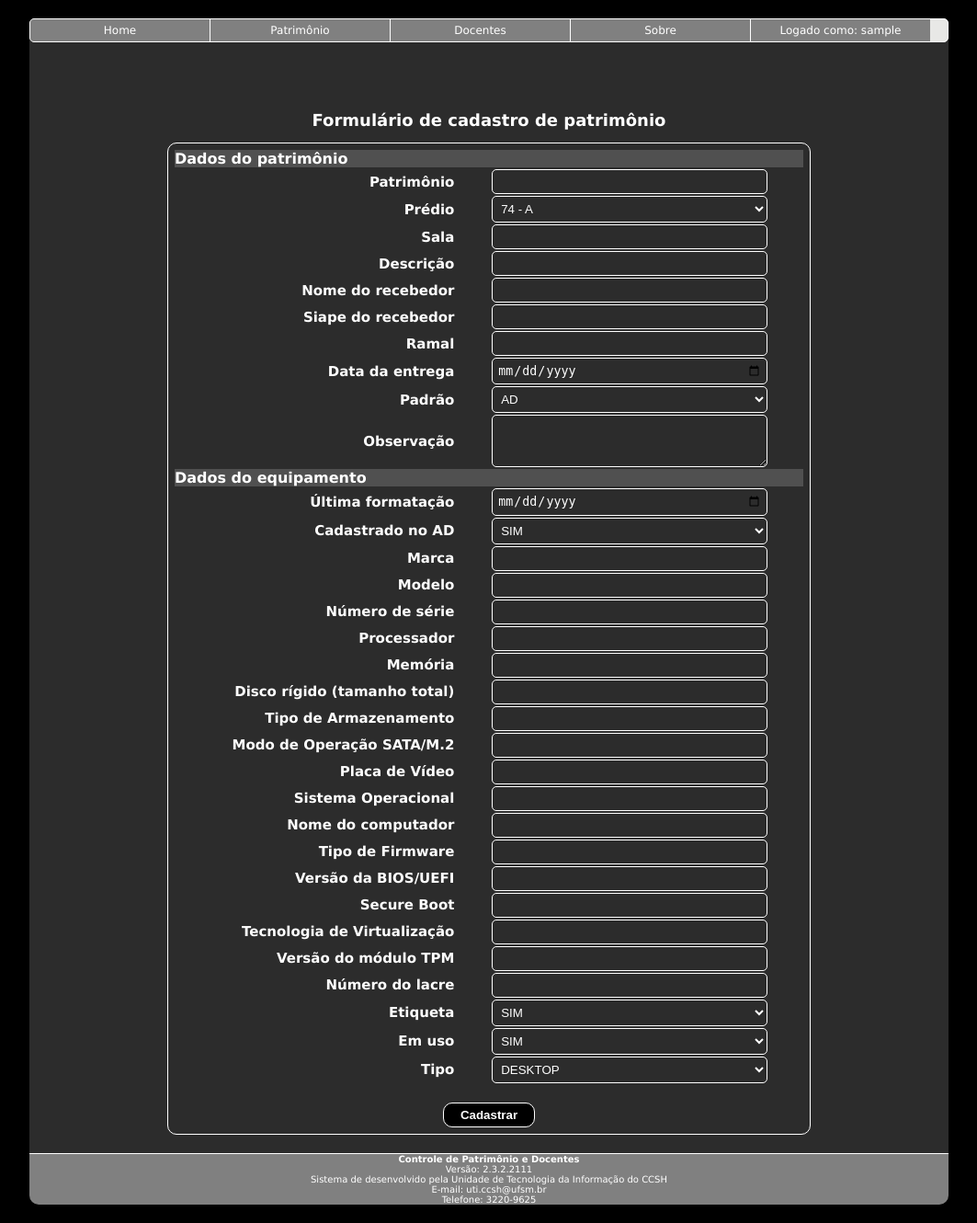
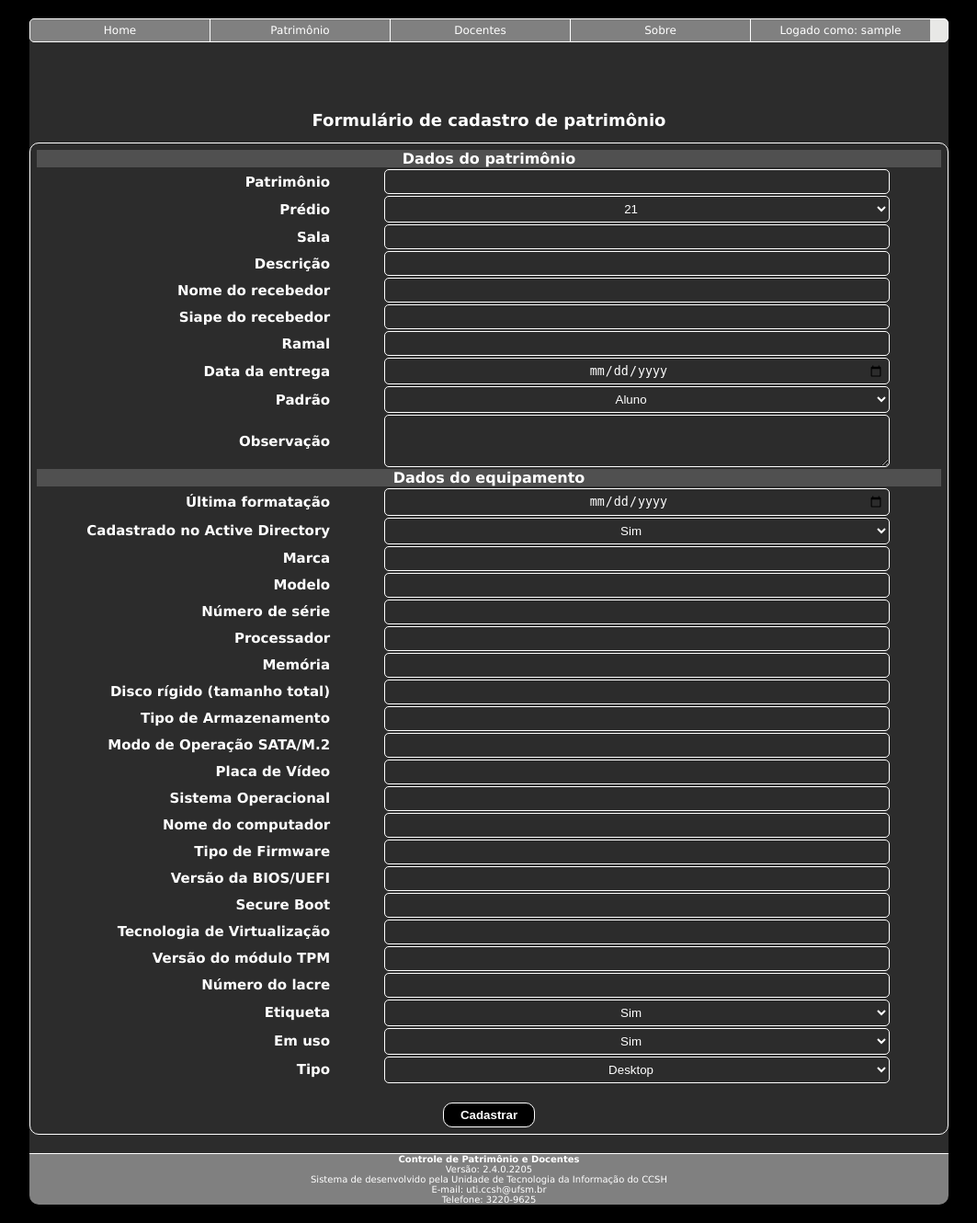
Before and after one commit to Kevin64/asset-and-personnel-control-system, a PHP site: page /frmCadPatrimonio.php in a window 1280 px wide. Shown: the whole page at 92% size, without its empty margins (108-1171 px from the left). Run offline with PHP 8.4, Linux system fonts and the light colour scheme; the visitor is signed in with stand-in values (Sample User, id 1).

Commit message:
Changes and Improvements
- Added a CMOS replacement and support ticket number fields on register.
- Re-added OS registration when in maintenance mode.
- Split format and maintenance texts from date.
- Added a SIAPE field to register which employee received the device. (Registered through FOP).
- Changed how dropdown options are displayed on forms. Not in all capital letters anymore.
- Changed some layout and style settings.

```diff
--- a/consultarPatrimonio.php
+++ b/consultarPatrimonio.php
@@ -60,9 +60,9 @@ $totalSalas = mysql_num_rows(mysql_query("select * from patrimonio"));
 
 		$emUsoOk = substr($emUso, 0, 1);
 
-		if ($emUsoOk == "N") $emUso = "NÃO";
+		if ($emUsoOk == "N") $emUso = "Não";
 
-		if ($emUso == "NÃO") {
+		if ($emUso == "Não") {
 			$cor = "red";
 		} else {
 			$cor = "green";
--- a/css/estilos.css
+++ b/css/estilos.css
@@ -53,6 +53,6 @@ body {
 #separador {
 	background-color: rgb(80, 80, 80);
 	font-weight: bold;
-	text-align: left;
+	text-align: center;
 	color: white;
 }
--- a/css/formularios.css
+++ b/css/formularios.css
@@ -43,9 +43,9 @@
 
 #frmCadPatrimonio {
 	text-align: center;
-	width: 700px;
+	width: 1000;
 	height: auto;
-	margin-left: 150px;
+	margin-left: 0px;
 	color: white;
 }
 
@@ -59,14 +59,14 @@
 
 #frmCadDocente {
 	text-align: center;
-	width: 700px;
+	width: 800px;
 	height: auto;
-	margin-left: 150px;
+	margin-left: 100px;
 	color: white;
 }
 
 #frmCadPatrimonio table {
-	width: 700px;
+	width: 1000px;
 	height: auto;
 	border: 1px solid white;
 	border-radius: 10px;
@@ -84,7 +84,7 @@
 }
 
 #frmCadDocente table {
-	width: 700px;
+	width: 800px;
 	height: auto;
 	border: 1px solid white;
 	border-radius: 10px;
@@ -93,11 +93,12 @@
 }
 
 #frmCadPatrimonio input[type=text], select, input[type=date], textarea {
-	width: 300px;
+	width: 550;
 	border: 1px solid white;
 	border-radius: 5px;
 	padding: 5px;
 	background: rgb(44,44,44);
+	text-align: center;
 }
 
 #frmCadBIOS input[type=text], select, input[type=date], textarea {
@@ -106,14 +107,16 @@
 	border-radius: 5px;
 	padding: 5px;
 	background: rgb(44,44,44);
+	text-align: center;
 }
 
 #frmCadDocente input[type=text], select, input[type=date], textarea {
-	width: 300px;
+	width: 550;
 	border: 1px solid white;
 	border-radius: 5px;
 	padding: 5px;
 	background: rgb(44,44,44);
+	text-align: center;
 }
 
 #frmCadPatrimonio input[type=submit] {
--- a/frmCadPatrimonio.php
+++ b/frmCadPatrimonio.php
@@ -20,14 +20,13 @@ require_once ("topo.php");
 		<tr>
 		<td id="label">Prédio</td>
 		<td><select name=txtPredio>
-			<option value="74 - A">74 - A</option>
-			<option value="74 - B">74 - B</option>
-			<option value="74 - C">74 - C</option>
 			<option value="21">21</option>
 			<option value="67">67</option>
-			<option value="BIBLIOTECA SETORIAL">BIBLIOTECA SETORIAL</option>
-			<option value="ANTIGA REITORIA">ANTIGA REITORIA</option>
-			<option value="APOIO">APOIO</option>
+			<option value="74A">74A</option>
+			<option value="74B">74B</option>
+			<option value="74C">74C</option>
+			<option value="74D">74D</option>
+			<option value="AR">AR</option>
 		    </select>
 		</td>
 		</tr>
@@ -55,8 +54,8 @@ require_once ("topo.php");
 		</tr>
 		<td id="label">Padrão</td>
 		<td><select name=txtPadrao>
-		    <option value="SIM">AD</option>
-		    <option value="NAO">PCCLI</option>
+		    <option value="Sim">Aluno</option>
+		    <option value="Não">Funcionário</option>
 		    </select>
 		</td>
 		</tr>
@@ -72,10 +71,10 @@ require_once ("topo.php");
 		<td><input type="date" name="txtUltimaFormatacao"></td>
 		</tr>
 		<tr>
-		<td id="label">Cadastrado no AD</td>
+		<td id="label">Cadastrado no Active Directory</td>
 		<td><select name="txtAd">
-		    <option value="SIM">SIM</option>
-		    <option value="NAO">NAO</option>
+		    <option value="Sim">Sim</option>
+		    <option value="Não">Não</option>
 		    </select>
 		</td>
 		</tr>
@@ -150,25 +149,25 @@ require_once ("topo.php");
 		<tr>
 		<td id="label">Etiqueta</td>
 		<td><select name="txtEtiqueta">
-		    <option value="SIM">SIM</option>
-		    <option value="NAO">NAO</option>
+		    <option value="Sim">Sim</option>
+		    <option value="Não">Não</option>
 		    </select>
 		</td>
 		</tr>
 		<tr>
 		<td id="label">Em uso</td>
 		<td><select name="txtEmUso">
-		    <option value="SIM">SIM</option>
-		    <option value="NAO">NAO</option>
+		    <option value="Sim">Sim</option>
+		    <option value="Não">Não</option>
 		    </select>
 		</td>
 		</tr>
 		<tr>
 		<td id="label">Tipo</td>
 		<td><select name="txtTipo">
-		    <option value="DESKTOP">DESKTOP</option>
-		    <option value="NOTEBOOK">NOTEBOOK</option>
-			<option value="TABLET">TABLET</option>
+		    <option value="Desktop">Desktop</option>
+		    <option value="Notebook">Notebook</option>
+			<option value="Tablet">Tablet</option>
 		    </select>
 		</td>
 		</tr>
--- a/recebeDadosEntrega.php
+++ b/recebeDadosEntrega.php
@@ -3,6 +3,7 @@ require_once __DIR__ . '/../conexao.php';
 
 $patrimonio = $_GET["patrimonio"];
 $dataEntrega = $_GET["dataEntrega"];
+$siape = $_GET["siapeRecebedor"];
 
 $dataE = substr($dataEntrega, 0, 10);
 $dataExplodida = explode("/", $dataE);
@@ -12,7 +13,7 @@ $queryPegaPatrimonio = mysql_query("select * from patrimonio where patrimonio =
 $total = mysql_num_rows($queryPegaPatrimonio);
 
 if ($total >= 1) {
-	$query = mysql_query ("update patrimonio set dataEntrega = '$dataEntrega' where patrimonio = '$patrimonio'") or die ("Erro na query de atualização! ".mysql_error());
+	$query = mysql_query ("update patrimonio set dataEntrega = '$dataEntrega', siapeRecebedor = '$siape' where patrimonio = '$patrimonio'") or die ("Erro na query de atualização! ".mysql_error());
 	$mensagem = "Operação concluída com êxito!";
 }
 
--- a/rodape.php
+++ b/rodape.php
@@ -1,7 +1,7 @@
 	<div id="rodape">
 		<font style="font-size: 10px;">
 		<b>Controle de Patrimônio e Docentes</b><br>
-		Versão: 2.3.2.2111<br>
+		Versão: 2.4.0.2205<br>
 		Sistema de desenvolvido pela Unidade de Tecnologia da Informação do CCSH<Br>
 		E-mail: uti.ccsh@ufsm.br<br>
 		Telefone: 3220-9625<br>
```
Also changed, not shown: frmDetalhePatrimonio.php (+40 -25 lines), recebeDadosFormatacao.php (+9 -5 lines), recebeDadosManutencao.php (+8 -4 lines).
